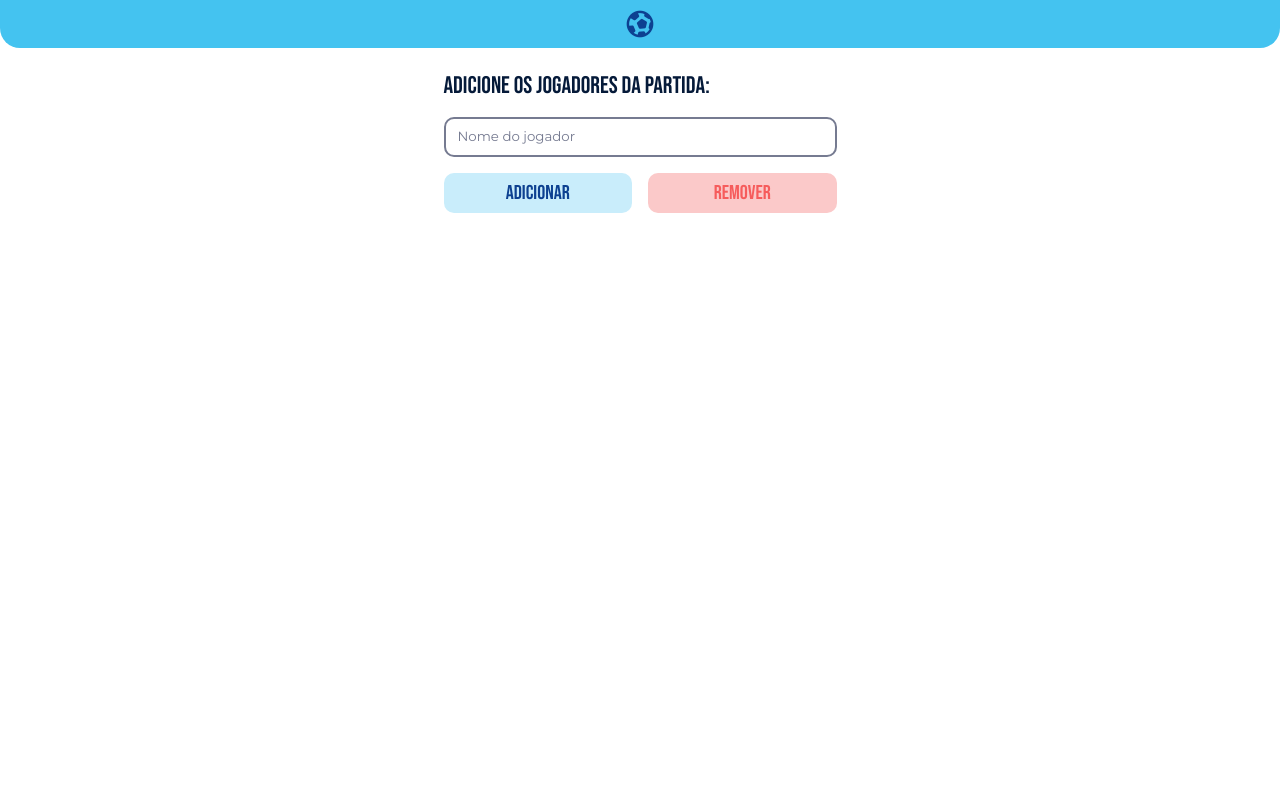
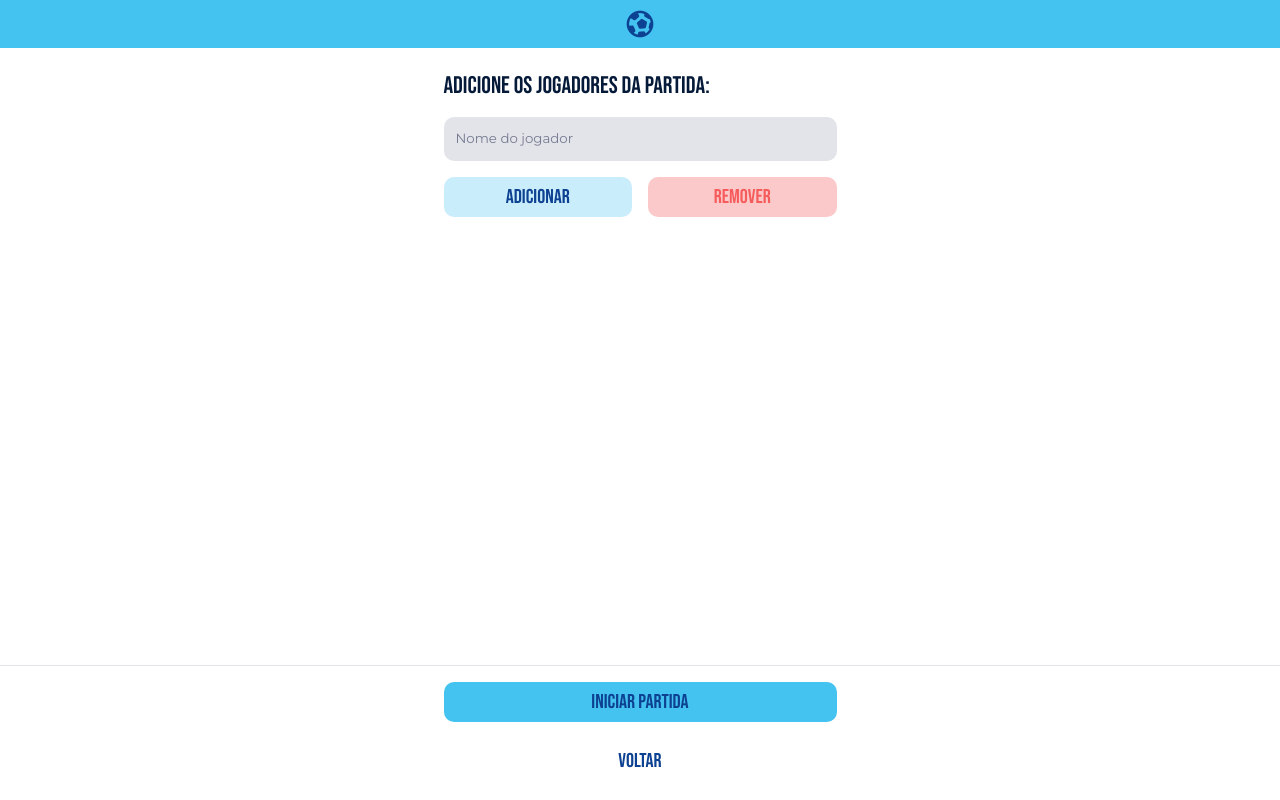
Before and after one commit to marcosvbs/players-stats-counter, a React (Vite) app: page /add-players in a window 1280 px wide. Built offline with nearby package versions, Linux system fonts and the light colour scheme.

Commit message:
add AddPlayers page styles

```diff
--- a/src/components/Header/styles.ts
+++ b/src/components/Header/styles.ts
@@ -12,8 +12,6 @@ export const HeaderContainer = styled.header`
 
   height: 3rem;
 
-  border-radius: 0 0 20px 20px;
-
   .material-symbols-outlined {
     color: ${(props) => props.theme["blue-600"]};
     font-size: 2rem;
--- a/src/pages/AddPlayers/index.tsx
+++ b/src/pages/AddPlayers/index.tsx
@@ -1,6 +1,7 @@
 import { useState } from "react";
 import { Header } from "../../components/Header";
-import { AddPlayersContainer } from "./styles";
+import { AddPlayersContainer, MatchControllerContainer } from "./styles";
+import { Link } from "react-router-dom";
 
 interface Player {
   id: number;
@@ -85,6 +86,17 @@ export function AddPlayers() {
             </button>
           </div>
         </div>
+
+        <MatchControllerContainer>
+          <div>
+            <button className={"startMatchButton"}>
+              <Link to={"/"}>Iniciar partida</Link>
+            </button>
+            <Link className={"backLink"} to={"/"}>
+              Voltar
+            </Link>
+          </div>
+        </MatchControllerContainer>
       </AddPlayersContainer>
     </>
   );
--- a/src/pages/AddPlayers/styles.ts
+++ b/src/pages/AddPlayers/styles.ts
@@ -15,16 +15,16 @@ export const AddPlayersContainer = styled.div`
     gap: 1rem;
 
     input {
-      padding: 0.5rem 0.75rem;
+      padding: 0.75rem;
 
-      border: 2px solid ${(props) => props.theme.gray};
-      border-radius: 10px;
+      background: ${(props) => props.theme["low-opacity-gray"]};
       color: ${(props) => props.theme["blue-800"]};
 
+      border: none;
+      border-radius: 10px;
       outline: 2px solid transparent;
 
       &:focus {
-        border: 2px solid transparent;
         outline: 2px solid ${(props) => props.theme.yellow};
       }
 
@@ -80,3 +80,62 @@ export const AddPlayersContainer = styled.div`
     }
   }
 `;
+
+export const MatchControllerContainer = styled.div`
+  width: 100%;
+
+  display: flex;
+  flex-direction: column;
+  align-items: center;
+  gap: 0.5rem;
+
+  background: ${(props) => props.theme.white};
+  border-top: 1px solid ${(props) => props.theme["low-opacity-gray"]};
+
+  position: fixed;
+  bottom: 0;
+  right: 0;
+
+  div {
+    display: flex;
+    flex-direction: column;
+    align-items: center;
+    gap: 1rem;
+
+    padding: 1rem;
+    width: 100%;
+    max-width: 425px;
+
+    .startMatchButton {
+      width: 100%;
+      padding: 0.5rem 1rem;
+
+      background: ${(props) => props.theme["blue-400"]};
+
+      border-radius: 10px;
+      border: none;
+
+      cursor: pointer;
+
+      &:active {
+        filter: brightness(85%);
+      }
+
+      a {
+        color: ${(props) => props.theme["blue-600"]};
+        text-decoration: none;
+      }
+    }
+
+    .backLink {
+      padding: 0.5rem 1rem;
+
+      color: ${(props) => props.theme["blue-600"]};
+      text-decoration: none;
+
+      &:active {
+        filter: brightness(85%);
+      }
+    }
+  }
+`;
--- a/src/styles/themes/default.ts
+++ b/src/styles/themes/default.ts
@@ -3,6 +3,8 @@ export const defaultTheme = {
 
   gray: "#767B91",
   yellow: "#EBB726",
+
+  "low-opacity-gray": "rgb(118, 123, 145, 0.2)",
 
   "blue-800": "#051A39",
   "blue-600": "#0D4191",
```
